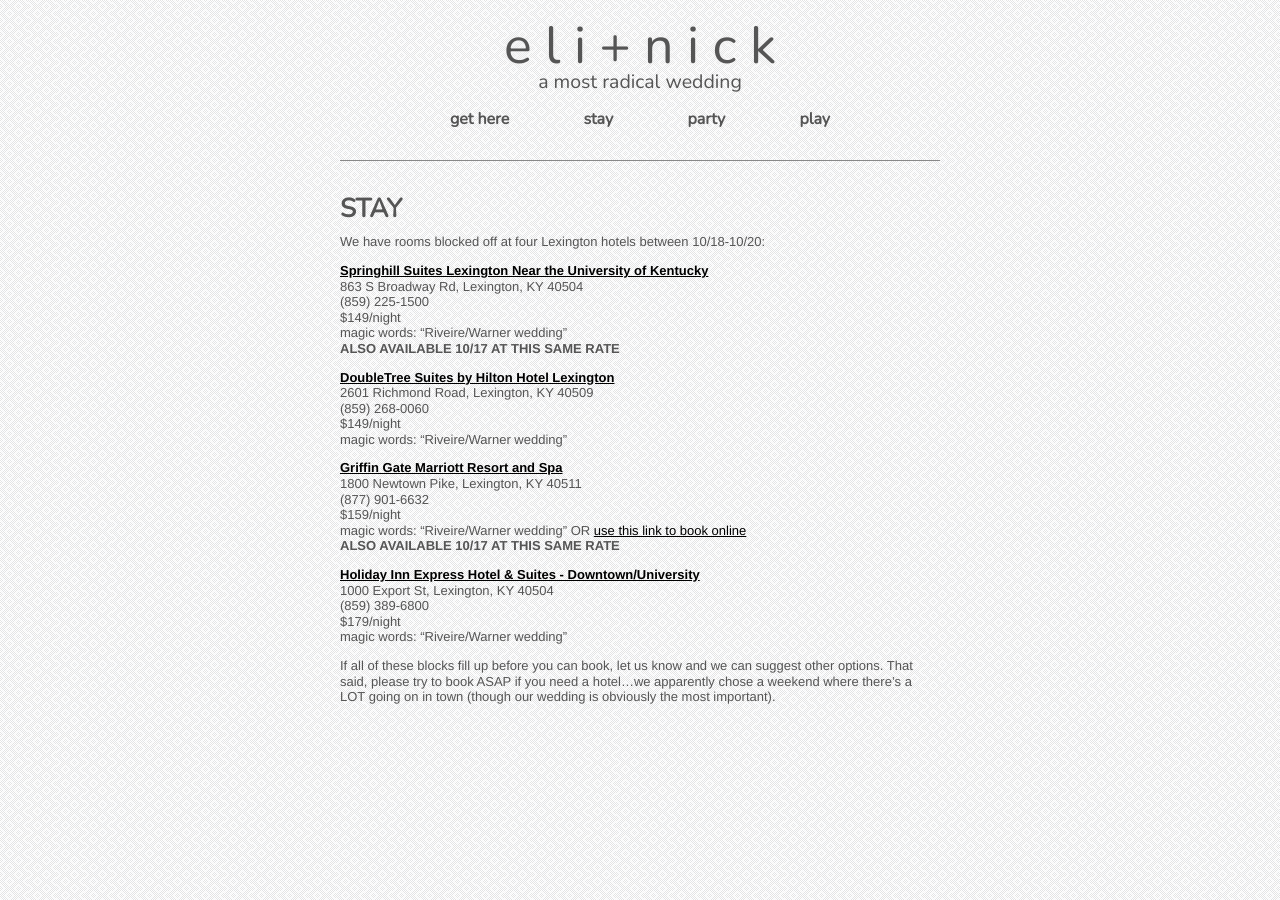
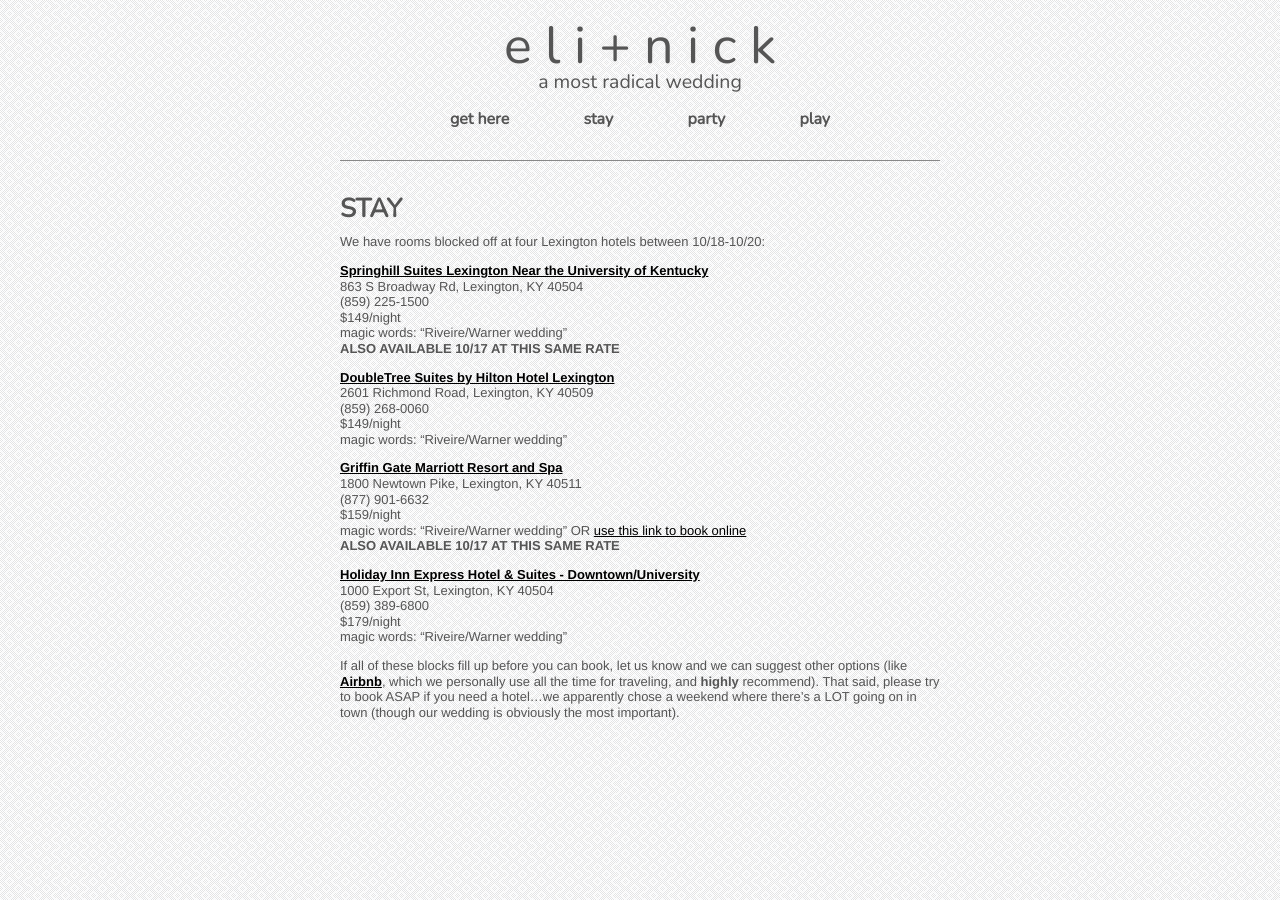
Before and after one commit to nikolaiwarner/eliandnick.com, a Jekyll site: the page built from stay.md, in a window 1280 px wide. Built offline with Jekyll 4.4.1, drawn with Linux system fonts in a browser that asks for light colours; nearby versions of some CDN libraries.

Commit message:
added airbnb

```diff
--- a/stay.md
+++ b/stay.md
@@ -33,4 +33,4 @@
 $179/night
 magic words: "Riveire/Warner wedding"
 
-If all of these blocks fill up before you can book, let us know and we can suggest other options. That said, please try to book ASAP if you need a hotel...we apparently chose a weekend where there’s a LOT going on in town (though our wedding is obviously the most important).
+If all of these blocks fill up before you can book, let us know and we can suggest other options (like [__Airbnb__](https://www.airbnb.com/s/Lexington--KY?guests=2), which we personally use all the time for traveling, and __highly__ recommend). That said, please try to book ASAP if you need a hotel...we apparently chose a weekend where there’s a LOT going on in town (though our wedding is obviously the most important).
```
